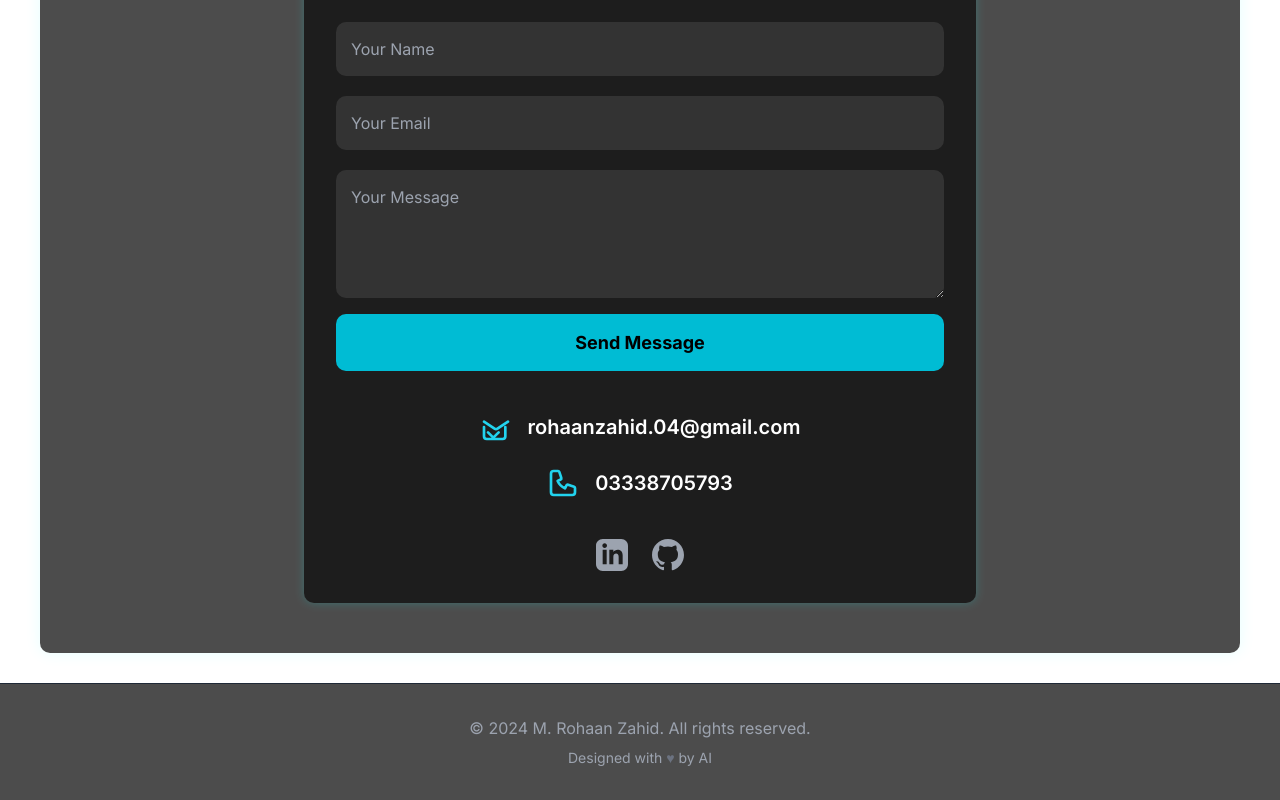
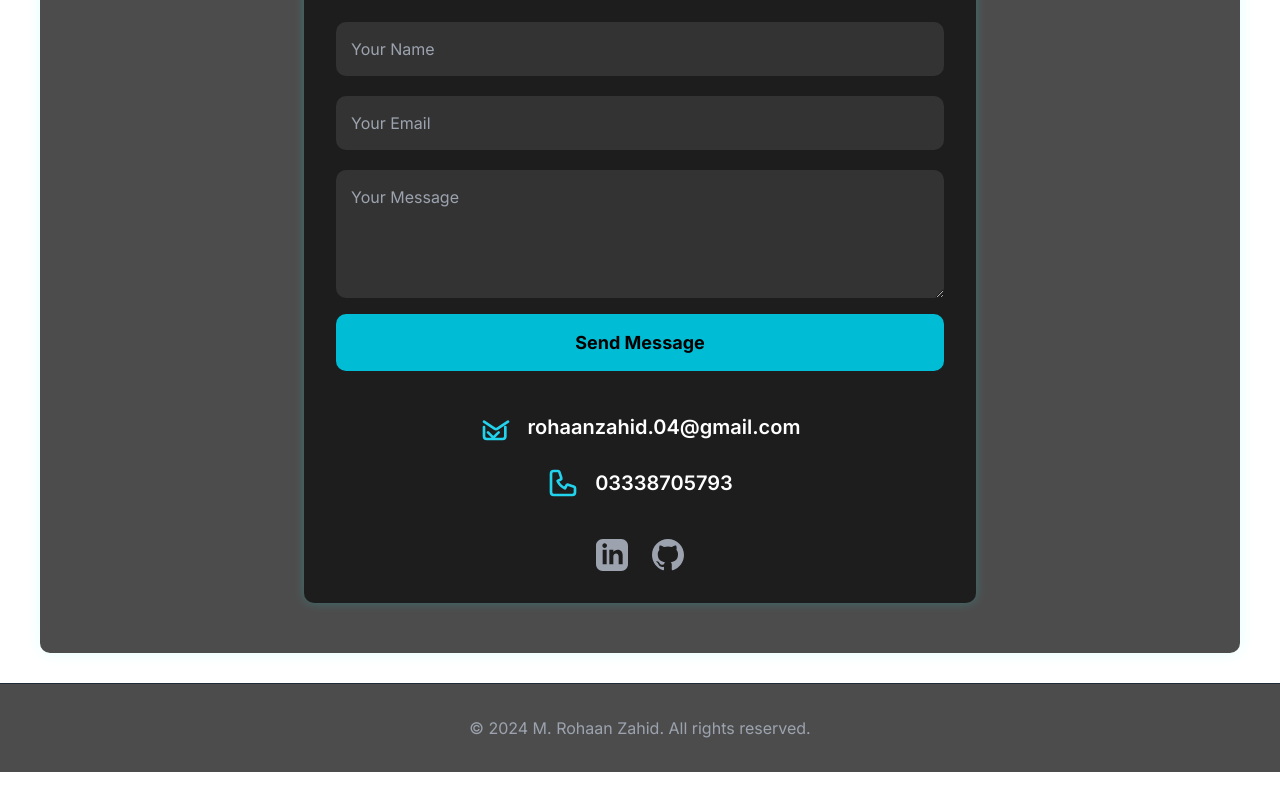
Before and after one commit to Rohaanrz05/MyPortfolio, a plain HTML site: page index.html in a window 1280 px wide. Shown: the part 4441-5241 px from the top of the page. After the commit the page ends 5213 px from the top, so only its background shows below. Drawn offline with nearby package versions, Linux system fonts and the light colour scheme; a script that the page names is missing.

Commit message:
Update index.html

```diff
--- a/index.html
+++ b/index.html
@@ -491,7 +491,6 @@
     <footer class="bg-black py-8 text-center text-gray-400 border-t border-gray-800" style="background-color: rgba(0, 0, 0, 0.7);">
         <div class="container mx-auto px-4">
             <p>&copy; 2024 M. Rohaan Zahid. All rights reserved.</p>
-            <p class="mt-2 text-sm">Designed with <span class="text-gray-500">&hearts;</span> by AI</p>
         </div>
     </footer>
 
```
